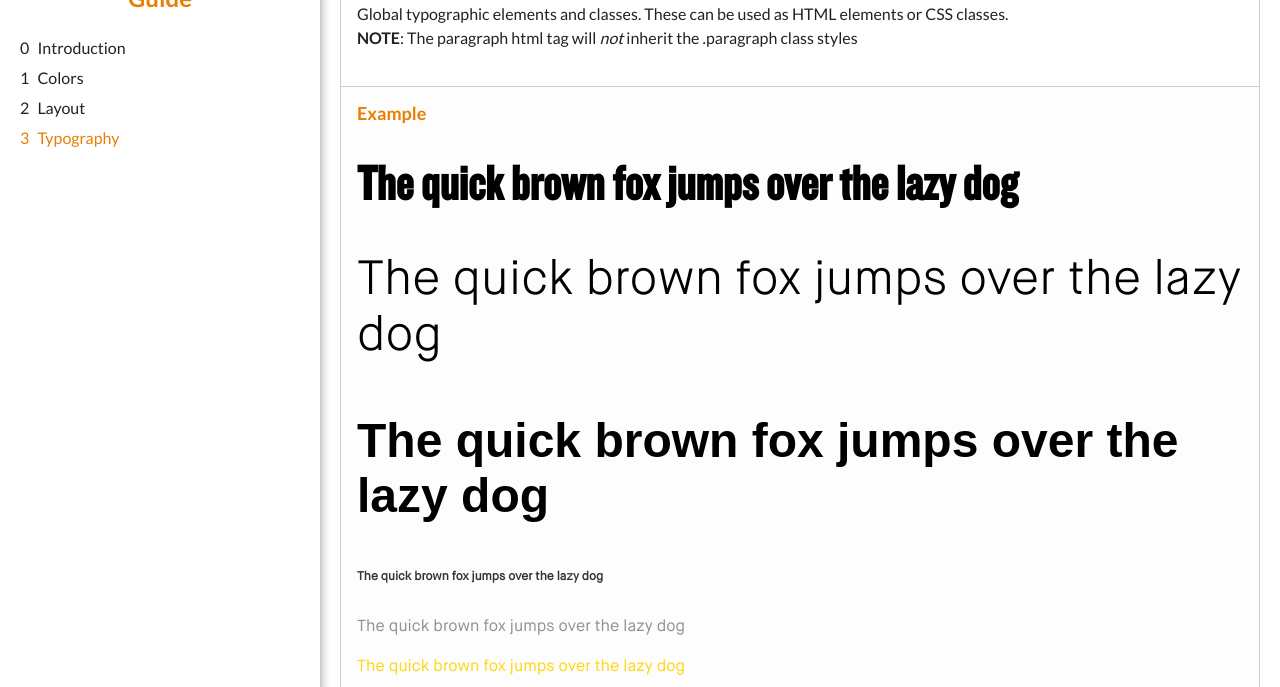
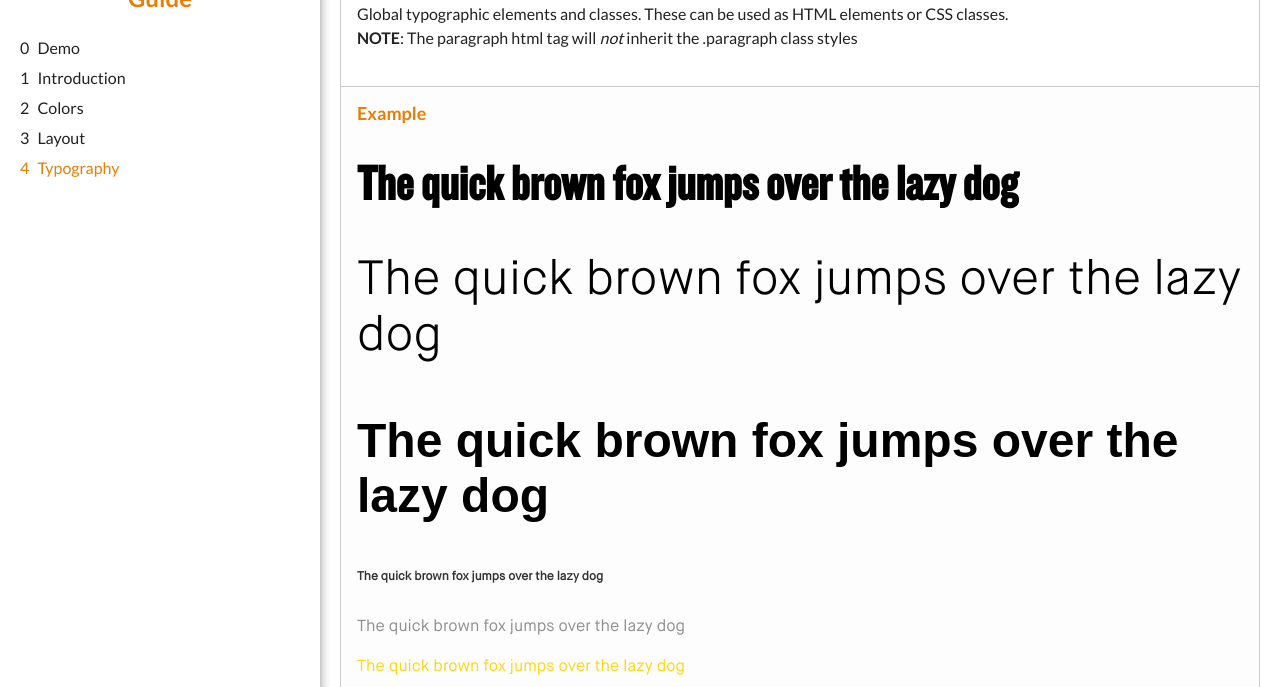
Before and after one commit to manticarodrigo/platefit-styleguide, a website built with webpack: page styleguide/section-typography.html in a window 1280 px wide. Shown: the part 113-800 px from the top of the page. Built offline with nearby package versions, Linux system fonts and the light colour scheme; a web font is replaced by a local one.

Commit message:
Added demo nav item.

```diff
--- a/styleguide/section-typography.html
+++ b/styleguide/section-typography.html
@@ -38,26 +38,32 @@
       </h1>
       <ul class="kss-nav">
         <li class="kss-nav__item">
+          <a href="../pages/home.html">
+            <span class="kss-nav__ref">0</span>
+            <span class="kss-nav__name">Demo</span>
+          </a>
+        </li>
+        <li class="kss-nav__item">
           <a href="index.html">
-            <span class="kss-nav__ref">0</span>
+            <span class="kss-nav__ref">1</span>
             <span class="kss-nav__name">Introduction</span>
           </a>
         </li>
           <li class="kss-nav__item">
             <a class="" href="section-colors.html">
-              <span class="kss-nav__ref">1</span>
+              <span class="kss-nav__ref">2</span>
               <span class="kss-nav__name">Colors</span>
             </a>
           </li>
           <li class="kss-nav__item">
             <a class="" href="section-layout.html">
-              <span class="kss-nav__ref">2</span>
+              <span class="kss-nav__ref">3</span>
               <span class="kss-nav__name">Layout</span>
             </a>
           </li>
           <li class="kss-nav__item">
             <a class="kss-state-active" href="section-typography.html">
-              <span class="kss-nav__ref">3</span>
+              <span class="kss-nav__ref">4</span>
               <span class="kss-nav__name">Typography</span>
             </a>
           </li>
```
Also changed, not shown: styleguide/item-colors.html (+10 -4 lines), styleguide/item-layout.html (+10 -4 lines), styleguide/item-typography.html (+10 -4 lines), styleguide/platefit/index.hbs (+8 -2 lines), styleguide/section-colors.html (+10 -4 lines), styleguide/section-layout.html (+10 -4 lines), styleguide/index.html.
